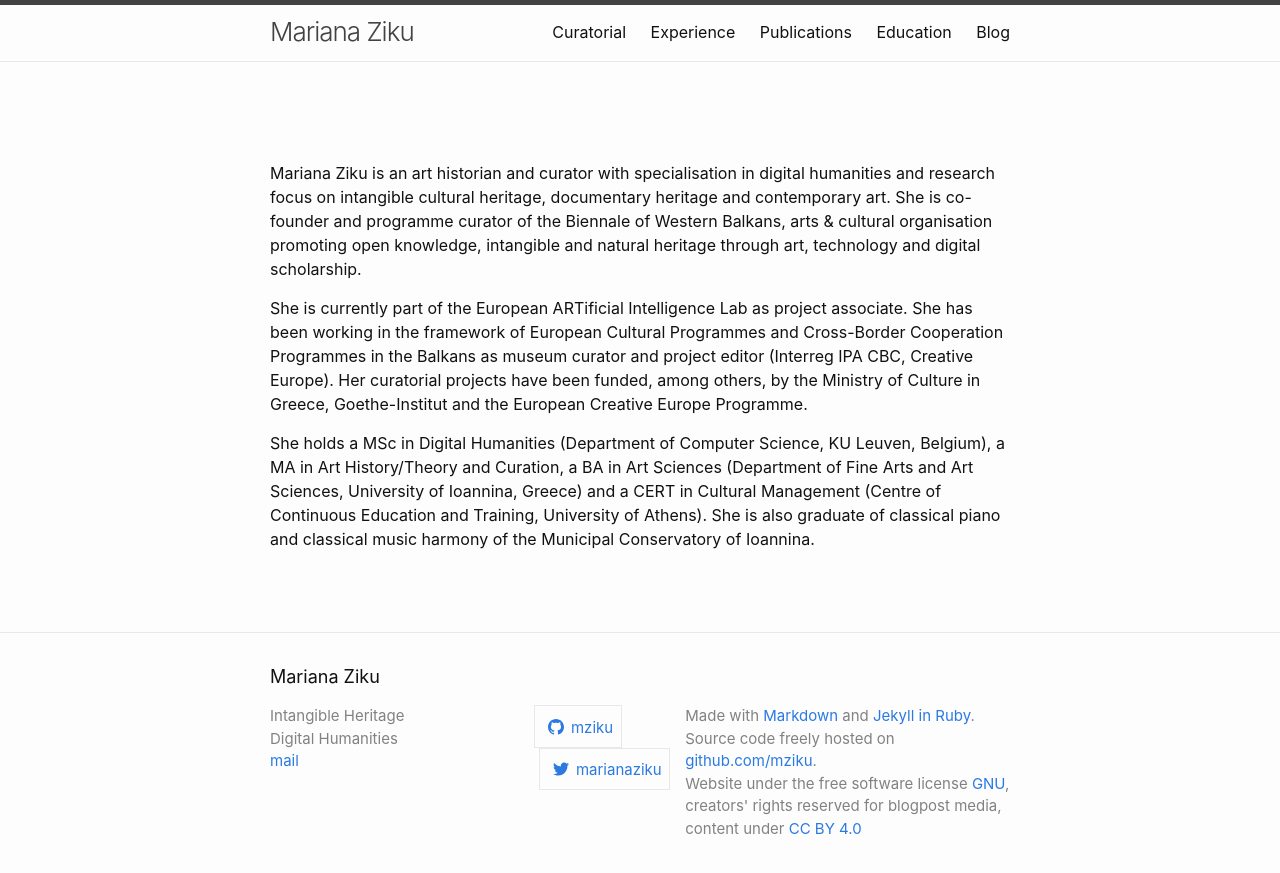
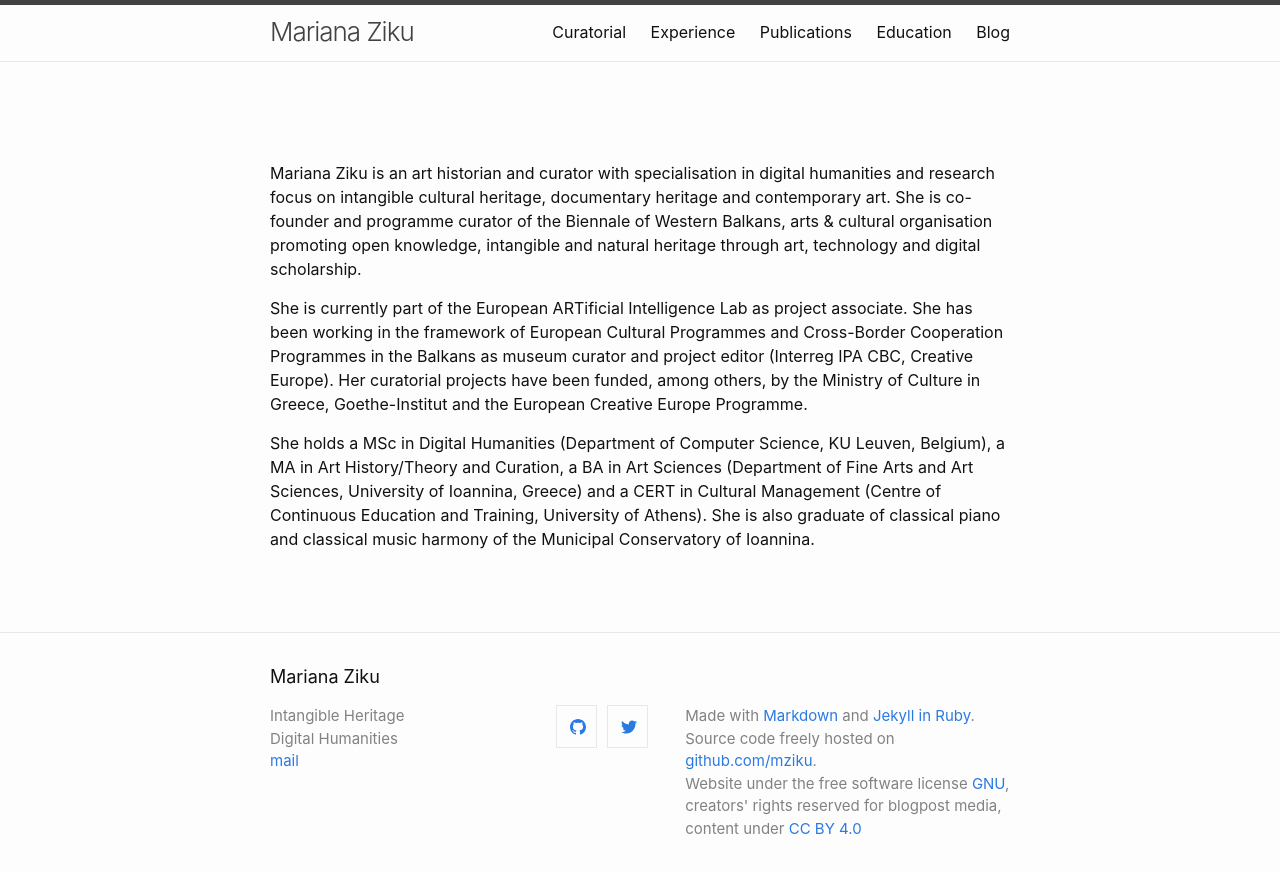
Before and after one commit to mziku/mziku.github.io, a Jekyll site: the page built from index.md, in a window 1280 px wide. Shown: the top 873 px of the page. Built offline with Jekyll 4.4.1, drawn with Linux system fonts in a browser that asks for light colours.

Commit message:
Update footer.html

```diff
--- a/_includes/footer.html
+++ b/_includes/footer.html
@@ -11,7 +11,7 @@
             <li class="p-name">Intangible Heritage</li><li><li class="p-name">Digital Humanities</li><li><a class="u-email" href="mailto:ziku@mail.com">mail</a></li></ul>
         </div>
 
-        <div class="footer-col footer-col-2"><ul class="social-media-list"><li><a href="https://github.com/mziku"><svg class="svg-icon"><use xlink:href="/assets/minima-social-icons.svg#github"></use></svg> <span class="username">mziku</span></a></li><li><a href="https://www.twitter.com/marianaziku"><svg class="svg-icon"><use xlink:href="/assets/minima-social-icons.svg#twitter"></use></svg> <span class="username">marianaziku</span></a></li></ul>
+        <div class="footer-col footer-col-2"><ul class="social-media-list"><li><a href="https://github.com/mziku"><svg class="svg-icon"><use xlink:href="/assets/minima-social-icons.svg#github"></use></svg> <span class="username"> </span></a></li><li><a href="https://www.twitter.com/marianaziku"><svg class="svg-icon"><use xlink:href="/assets/minima-social-icons.svg#twitter"></use></svg> <span class="username"> </span></a></li></ul>
   </div>
 
         <div class="footer-col footer-col-3">
```
